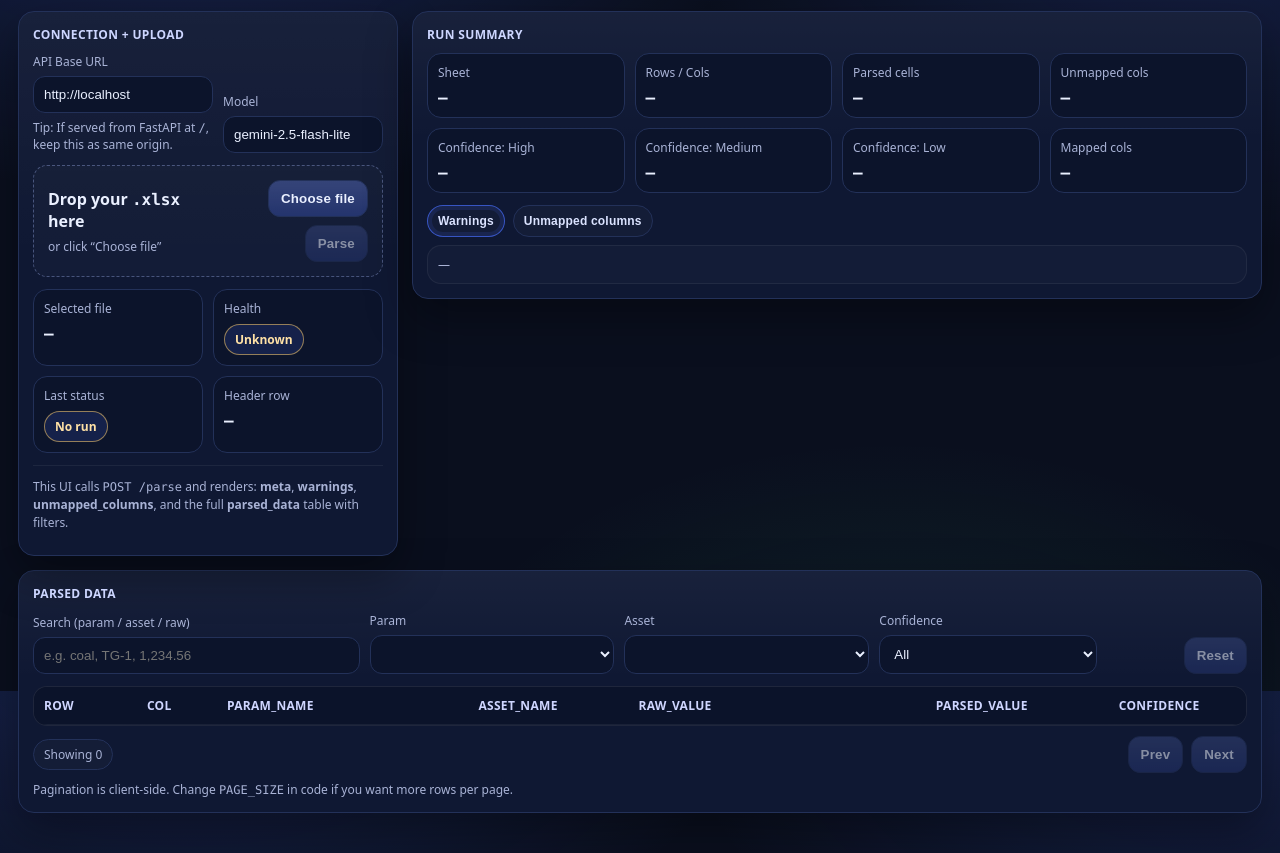
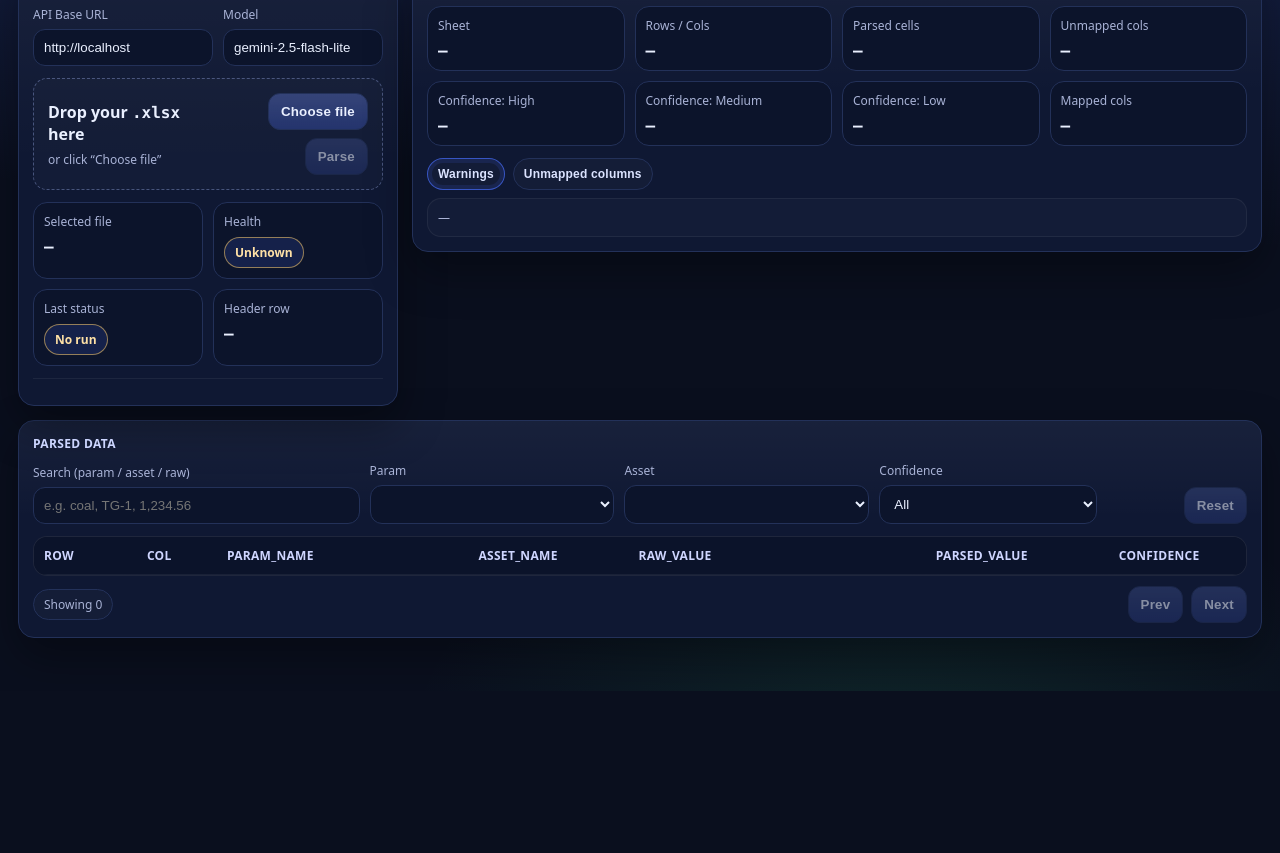
Before and after one commit to KrishJeswal/intelligent-excel-parser, a plain HTML site: page app/static/index.html in a window 1280 px wide. Shown: the part 109-962 px from the top of the page. After the commit the page ends 800 px from the top, so only its background shows below. Drawn offline with Linux system fonts and the light colour scheme.

Commit message:
updated index.html

```diff
--- a/app/static/index.html
+++ b/app/static/index.html
@@ -270,7 +270,6 @@
     <div class="topbar">
       <div class="brand">
         <h1>Excel Cleaner Dashboard</h1>
-        <p>Upload an <span class="mono">.xlsx</span> → detect header row → map to registries → parse values → view JSON, warnings, unmapped cols, and parsed table.</p>
       </div>
       <div class="actions">
         <button id="btnHealth">Check /health</button>
@@ -287,9 +286,6 @@
           <div>
             <label>API Base URL</label>
             <input id="apiBase" placeholder="http://127.0.0.1:8000" />
-            <div class="small" style="margin-top:6px">
-              Tip: If served from FastAPI at <span class="mono">/</span>, keep this as same origin.
-            </div>
           </div>
           <div>
             <label>Model</label>
@@ -331,10 +327,6 @@
         </div>
 
         <div class="sep"></div>
-        <div class="note">
-          This UI calls <span class="mono">POST /parse</span> and renders:
-          <b>meta</b>, <b>warnings</b>, <b>unmapped_columns</b>, and the full <b>parsed_data</b> table with filters.
-        </div>
 
         <div class="small err" id="lastError" style="margin-top:10px"></div>
       </section>
@@ -459,10 +451,6 @@
           <button id="btnPrev" disabled>Prev</button>
           <button id="btnNext" disabled>Next</button>
         </div>
-      </div>
-
-      <div class="small muted" style="margin-top:8px">
-        Pagination is client-side. Change <span class="mono">PAGE_SIZE</span> in code if you want more rows per page.
       </div>
     </section>
   </div>
```
